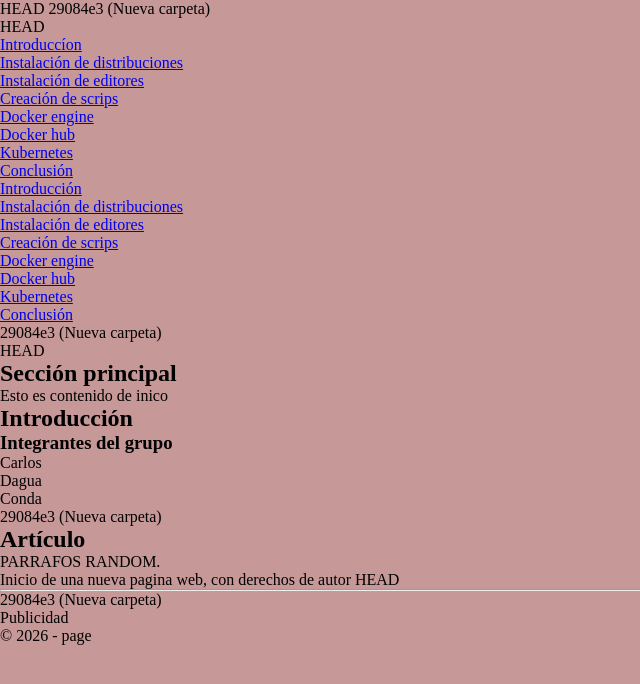
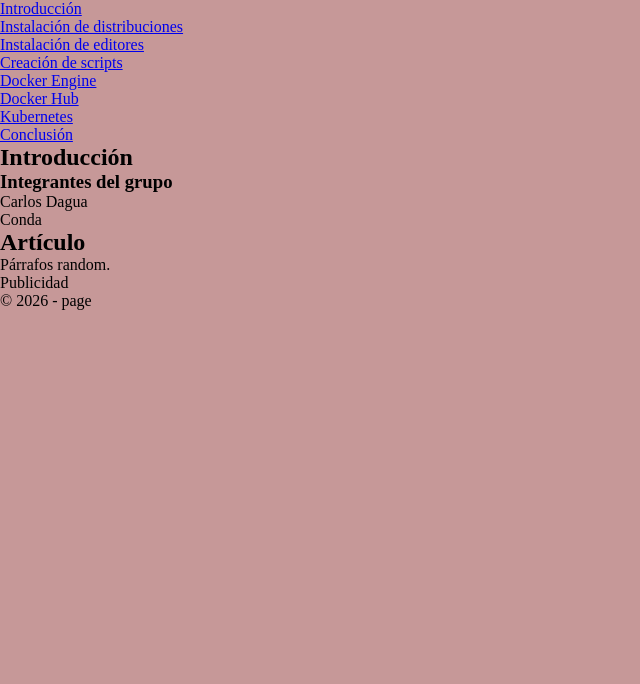
Before and after one commit to carlos-dagua27/practica, a plain HTML site: page index.html in a window 1280 px wide. Shown: the whole page, without its empty margins (0-640 px from the left). Drawn offline with Linux system fonts and the light colour scheme.

Commit message:
index arreglado

```diff
--- a/index.html
+++ b/index.html
@@ -3,66 +3,37 @@
 <head>
     <meta charset="UTF-8">
     <meta name="viewport" content="width=device-width, initial-scale=1.0">
-HEAD
-    <title>SO web</title>
+    <title>SO Web</title>
     <link rel="stylesheet" href="estilo/styles.css">
-    <title>Operating systems</title>
-29084e3 (Nueva carpeta)
 </head>
 <body>
 
     <header>
         <nav>
             <ul>
-HEAD
-                <li><a href="index.html">Introduccíon</a></li>
-                <li><a href="distribucion.html">Instalación de distribuciones</a></li>
-                <li><a href="editores.html">Instalación de editores</a></li>
-                <li><a href="scripts.html">Creación de scrips</a></li>
-                <li><a href="engine.html">Docker engine</a></li>
-                <li><a href="hub.html">Docker hub</a></li>
-                <li><a href="kubernetes.html">Kubernetes</a></li>
-                <li><a href="conclusion.html">Conclusión</a></li>
                 <li><a href="index.html">Introducción</a></li>
                 <li><a href="recurso/distribucion.html">Instalación de distribuciones</a></li>
                 <li><a href="recurso/editores.html">Instalación de editores</a></li>
-                <li><a href="recurso/scripts.html">Creación de scrips</a></li>
-                <li><a href="recurso/engine.html">Docker engine</a></li>
-                <li><a href="recurso/hub.html">Docker hub</a></li>
+                <li><a href="recurso/scripts.html">Creación de scripts</a></li>
+                <li><a href="recurso/engine.html">Docker Engine</a></li>
+                <li><a href="recurso/hub.html">Docker Hub</a></li>
                 <li><a href="recurso/kubernetes.html">Kubernetes</a></li>
                 <li><a href="recurso/conclusion.html">Conclusión</a></li>
- 29084e3 (Nueva carpeta)
             </ul>
         </nav>
     </header>
 
     <main>
         <section>
-
- HEAD
-            <h2>Sección principal</h2>
-            <p>Esto es contenido de inico</p>
-
             <h2>Introducción</h2>
             <h3>Integrantes del grupo</h3>
-            <p>Carlos</p>
-            <p>Dagua</p>
+            <p>Carlos Dagua</p>
             <p>Conda</p>
- 29084e3 (Nueva carpeta)
         </section>
 
         <article>
             <h2>Artículo</h2>
-            <p>PARRAFOS RANDOM.</p>
-        </article>
-        <article>
-            Inicio de una nueva pagina web, con derechos de autor
- HEAD
-            <hr>
-
-
-
-29084e3 (Nueva carpeta)
+            <p>Párrafos random.</p>
         </article>
     </main>
 
```
